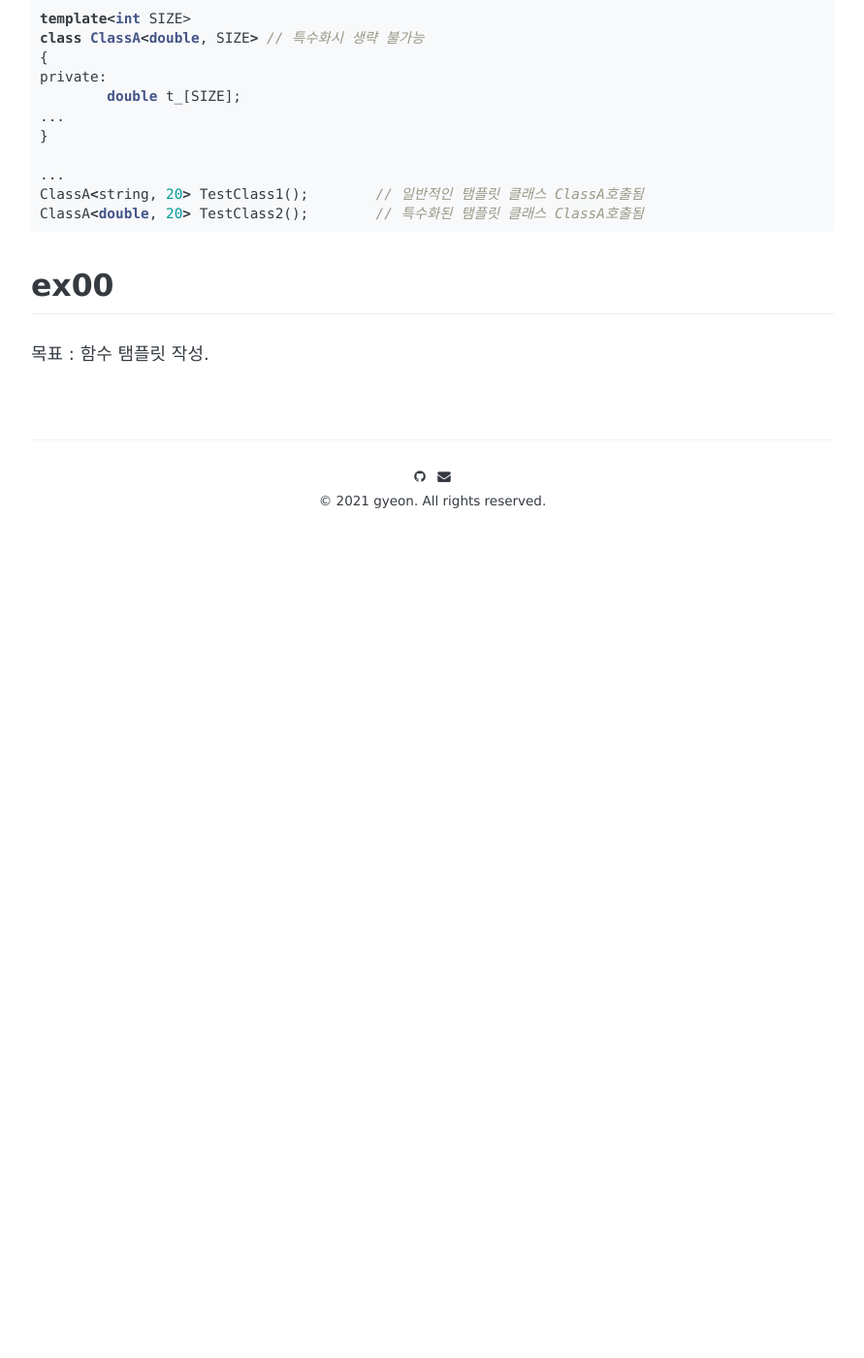
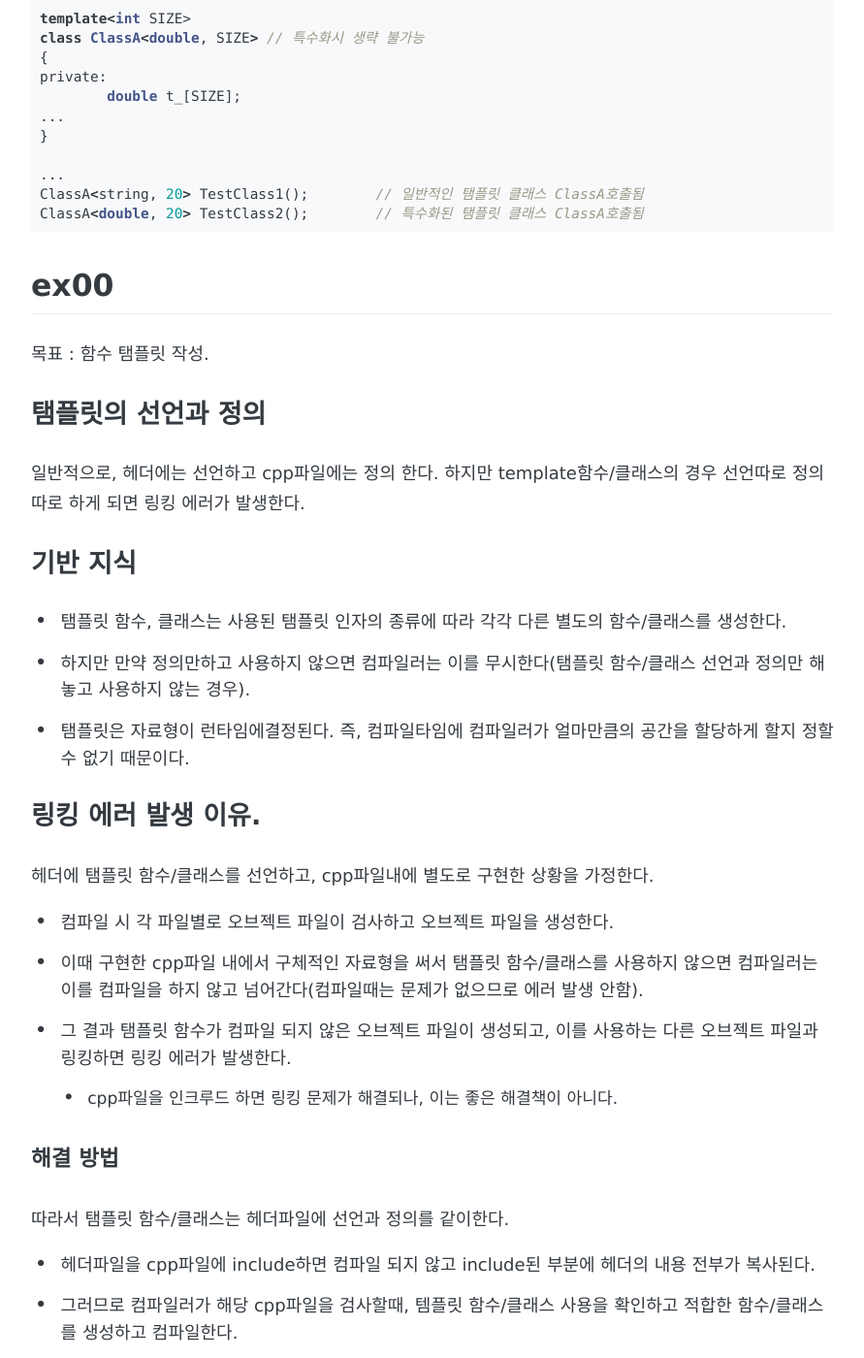
Before and after one commit to gyujun9403/gyujun9403.github.io, a Jekyll site: the page built from _posts/2022-05-16-CppModule07.md, in a window 1280 px wide and 1400 px high, scrolled down 2184 px. Shown: the whole window at 97% size, without its empty margins (194-1085 px from the left). Built offline with Jekyll 4.4.1, drawn with Linux system fonts in a browser that asks for light colours; some web fonts are replaced; comment, search, counter and statistics services are not loaded; before the commit the page ends 2802 px from its top, so only the background shows below that; some of the changed text lies outside the part shown.

Commit message:
07 정리

```diff
--- a/_posts/2022-05-16-CppModule07.md
+++ b/_posts/2022-05-16-CppModule07.md
@@ -98,3 +98,34 @@ ClassA<double, 20> TestClass2();	// 특수화된 탬플릿 클래스 ClassA호
 
 ## ex00
 목표 : 함수 탬플릿 작성.
+
+### 탬플릿의 선언과 정의
+일반적으로, 헤더에는 선언하고 cpp파일에는 정의 한다. 하지만 template함수/클래스의 경우 선언따로 정의 따로 하게 되면 링킹 에러가 발생한다.
+
+### 기반 지식
+- 탬플릿 함수, 클래스는 사용된 탬플릿 인자의 종류에 따라 각각 다른 별도의 함수/클래스를 생성한다.
+- 하지만 만약 정의만하고 사용하지 않으면 컴파일러는 이를 무시한다(탬플릿 함수/클래스 선언과 정의만 해놓고 사용하지 않는 경우).
+- 탬플릿은 자료형이 런타임에결정된다. 즉, 컴파일타임에 컴파일러가 얼마만큼의 공간을 할당하게 할지 정할 수 없기 때문이다.
+
+### 링킹 에러 발생 이유.
+헤더에 탬플릿 함수/클래스를 선언하고, cpp파일내에 별도로 구현한 상황을 가정한다.
+- 컴파일 시 각 파일별로 오브젝트 파일이 검사하고 오브젝트 파일을 생성한다.
+- 이때 구현한 cpp파일 내에서 구체적인 자료형을 써서 탬플릿 함수/클래스를 사용하지 않으면 컴파일러는 이를 컴파일을 하지 않고 넘어간다(컴파일때는 문제가 없으므로 에러 발생 안함).
+- 그 결과 탬플릿 함수가 컴파일 되지 않은 오브젝트 파일이 생성되고, 이를 사용하는 다른 오브젝트 파일과 링킹하면 링킹 에러가 발생한다.
+	- cpp파일을 인크루드 하면 링킹 문제가 해결되나, 이는 좋은 해결책이 아니다.
+
+#### 해결 방법
+따라서 탬플릿 함수/클래스는 헤더파일에 선언과 정의를 같이한다.
+- 헤더파일을 cpp파일에 include하면 컴파일 되지 않고 include된 부분에 헤더의 내용 전부가 복사된다.
+- 그러므로 컴파일러가 해당 cpp파일을 검사할때, 템플릿 함수/클래스 사용을 확인하고 적합한 함수/클래스를 생성하고 컴파일한다.
+
+그렇다면 template<int SIZE>만 해도 컴파일이 되지 않을까?
+
+서브젝트에도 헤더에 기능이 구현되면 안되나, 탬플릿은 제외한다고 명시되어 있음.
+> Any function implementation put in a header file (except for function templates) means 0 to the exercise.
+
+(참고 1)[https://ansohxxn.github.io/cpp/chapter13-2/], (참고2)[https://hwan-shell.tistory.com/253]
+
+### new
+
+https://boycoding.tistory.com/205
```
